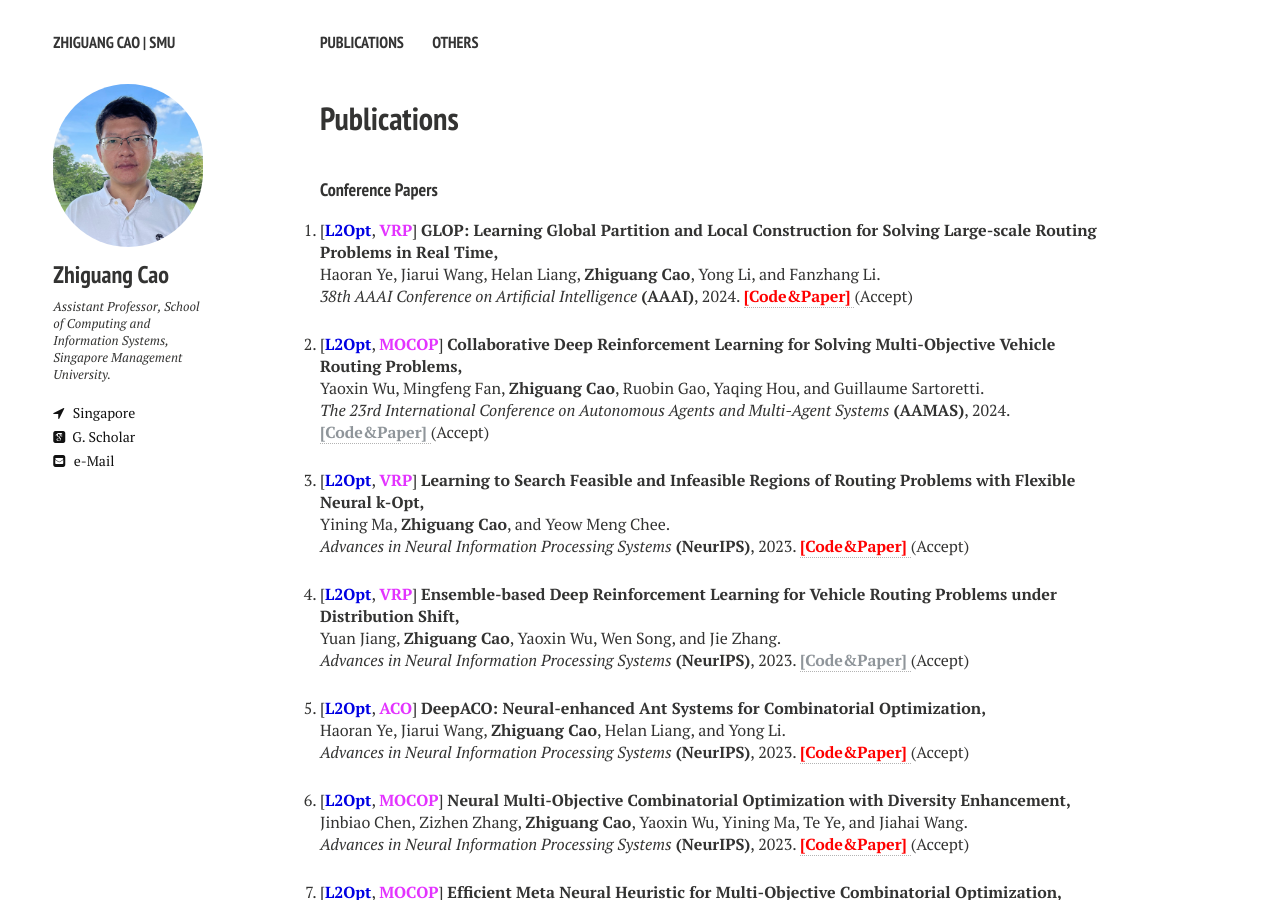
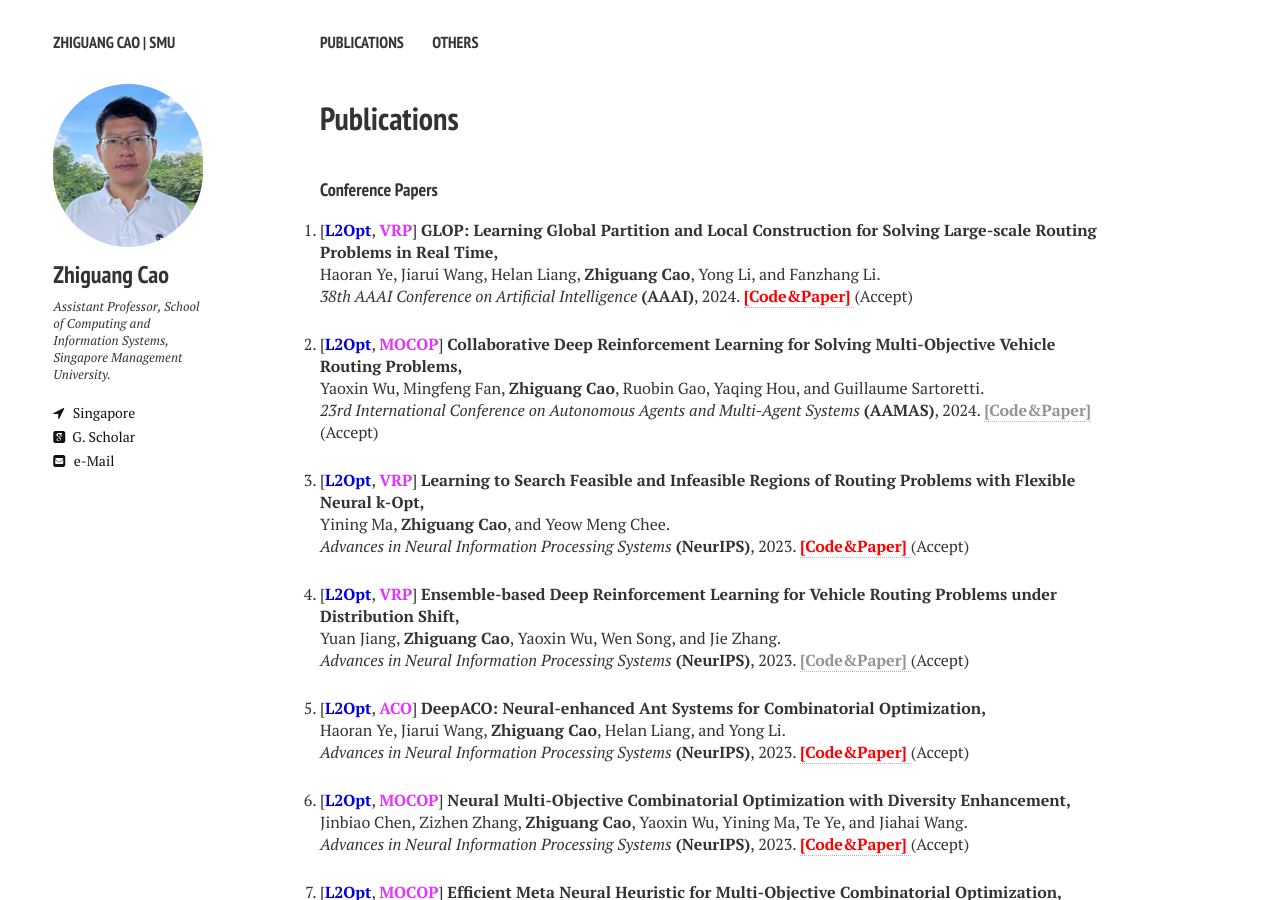
Before and after one commit to zhiguangcaosg/zhiguangcaosg.github.io, a Jekyll site: the page built from publications.md, in a window 1280 px wide and 900 px high. Built offline with Jekyll 4.4.1, drawn with Linux system fonts in a browser that asks for light colours; nearby versions of some CDN libraries.

Commit message:
Update publications.html

```diff
--- a/_layouts/publications.html
+++ b/_layouts/publications.html
@@ -103,7 +103,7 @@ div.bibtex pre { font-size: 75%; overflow: auto;  width: 100%; padding: 0em 0em;
 <p>
 [<font color="#0000E3"><b>L2Opt</b></font>, <font color="#E333FF"><b>MOCOP</b></font>] <b>Collaborative Deep Reinforcement Learning for Solving Multi-Objective Vehicle Routing Problems,</b>
 <br> Yaoxin Wu, Mingfeng Fan, <b>Zhiguang Cao</b>, Ruobin Gao, Yaqing Hou, and Guillaume Sartoretti.<br>
-<i>The 23rd International Conference on Autonomous Agents and Multi-Agent Systems</i> <b>(AAMAS)</b>, 2024. <a href="https://zhiguangcaosg.github.io/publications/"> <font color="#8F959A"><b>[Code&Paper]</b> </font></a> (Accept)
+<i>23rd International Conference on Autonomous Agents and Multi-Agent Systems</i> <b>(AAMAS)</b>, 2024. <a href="https://zhiguangcaosg.github.io/publications/"> <font color="#8F959A"><b>[Code&Paper]</b> </font></a> (Accept)
 </p>
 </li>
 
```
